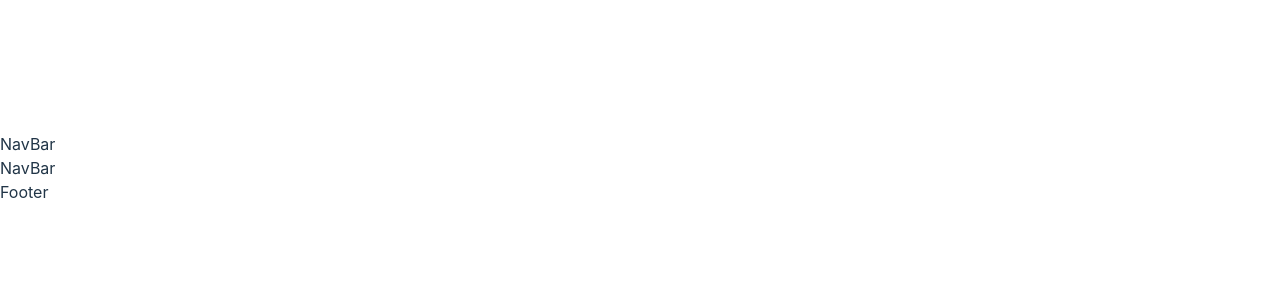
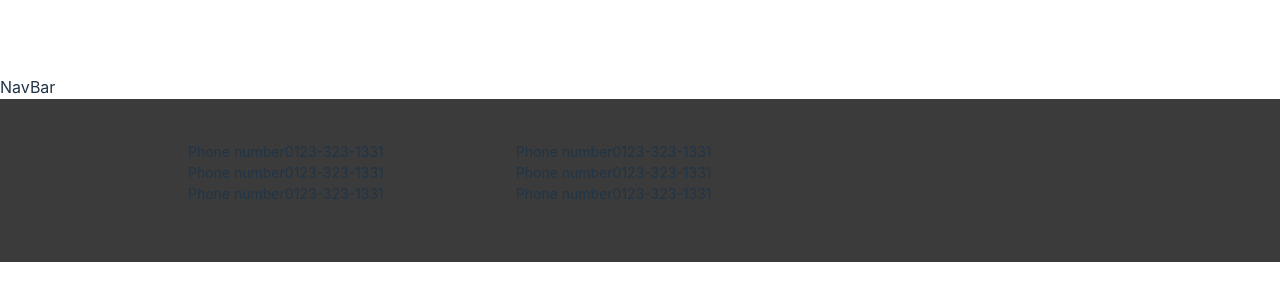
Before and after one commit to theanhtran372000/OraichainHackathon-AIAudit, a React (Vite) app in the folder frontend/: page / in a window 1280 px wide. Shown: the part 232-532 px from the top of the page. Built offline with nearby package versions, Linux system fonts and the light colour scheme.

Commit message:
Merge branch 'fe' of https://github.com/theanhtran372000/OraichainHackathon-AIAudit into fe

```diff
--- a/frontend/package.json
+++ b/frontend/package.json
@@ -10,8 +10,12 @@
     "preview": "vite preview"
   },
   "dependencies": {
+    "antd": "^5.4.7",
+    "classnames": "^2.3.2",
     "react": "^18.2.0",
-    "react-dom": "^18.2.0"
+    "react-dom": "^18.2.0",
+    "react-router-dom": "^6.11.1",
+    "sass": "^1.62.1"
   },
   "devDependencies": {
     "@types/react": "^18.0.28",
--- a/frontend/src/App.jsx
+++ b/frontend/src/App.jsx
@@ -1,12 +1,12 @@
 import { Route, Routes } from "react-router-dom";
 import AppLayout from "./components/AppLayout/AppLayout";
-import NavBar from "./components/NavBar/NavBar";
+// import NavBar from "./components/NavBar/NavBar";
 
 const App = () => {
   return (
     <AppLayout>
       <Routes>
-        <Route path="/" element={<NavBar />} />
+        <Route path="/" />
       </Routes>
     </AppLayout>
   );
--- a/frontend/src/components/Footer/Footer.jsx
+++ b/frontend/src/components/Footer/Footer.jsx
@@ -1,9 +1,44 @@
+import classNames from "classnames/bind";
+import style from "./Footer.module.sass";
+import { Row, Col } from "antd";
+const cx = classNames.bind(style);
+
 const Footer = () => {
   return (
-    <div>
-      Footer
-    </div>
-  )
-}
+    <>
+      <Row className={cx("footer")}>
+        <Col className={cx("col-1")}>
+          <Row>
+            <Col>Phone number</Col>
+            <Col>0123-323-1331</Col>
+          </Row>
+          <Row>
+            <Col>Phone number</Col>
+            <Col>0123-323-1331</Col>
+          </Row>
+          <Row>
+            <Col>Phone number</Col>
+            <Col>0123-323-1331</Col>
+          </Row>
+        </Col>
 
-export default Footer
+        <Col className={cx("col-1")}>
+          <Row>
+            <Col>Phone number</Col>
+            <Col>0123-323-1331</Col>
+          </Row>
+          <Row>
+            <Col>Phone number</Col>
+            <Col>0123-323-1331</Col>
+          </Row>
+          <Row>
+            <Col>Phone number</Col>
+            <Col>0123-323-1331</Col>
+          </Row>
+        </Col>
+      </Row>
+    </>
+  );
+};
+
+export default Footer;
--- /dev/null
+++ b/frontend/src/components/Footer/Footer.module.sass
@@ -0,0 +1,7 @@
+.footer
+    padding: 42px 256px 58px 188px
+    background-color: #3B3B3B
+    width: 100vw
+
+.col-1
+    margin-right: 132px
```
Also changed, not shown: 2 other files (tests, documents, lock files or other folders).
